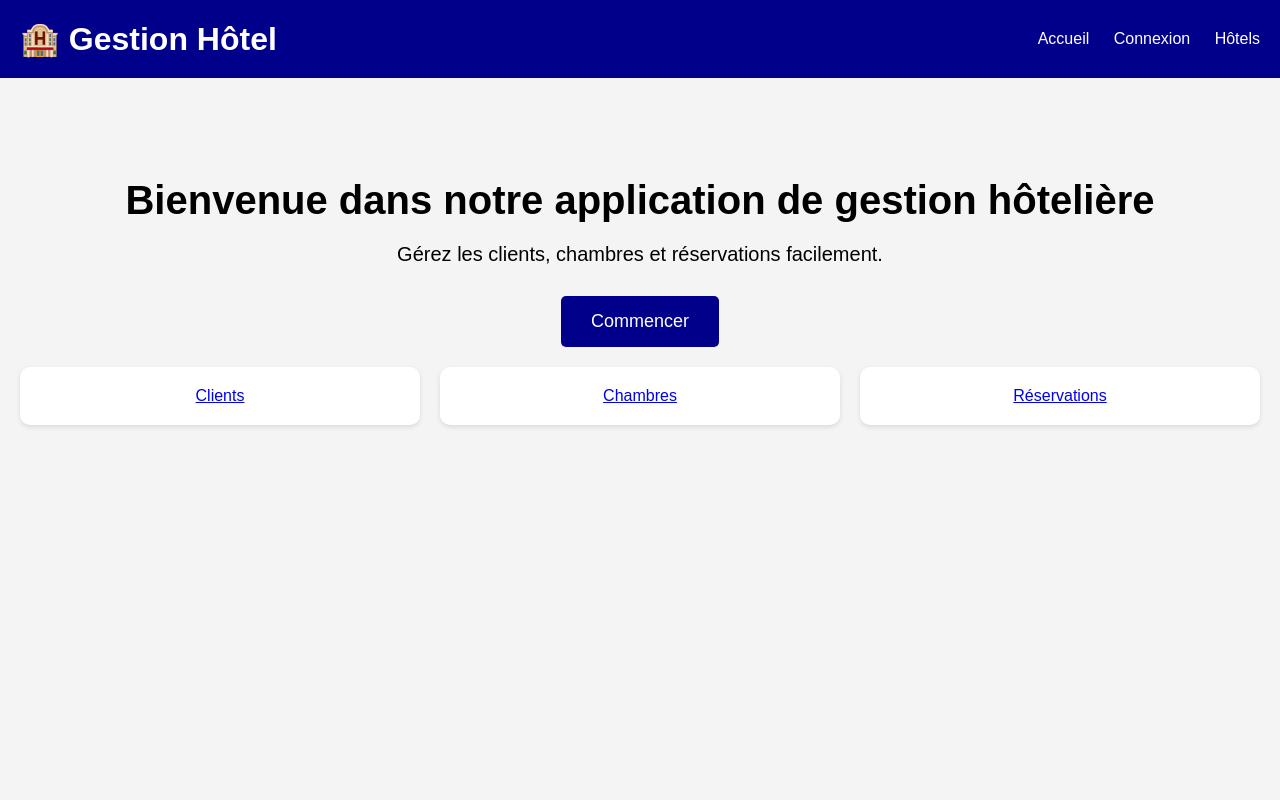
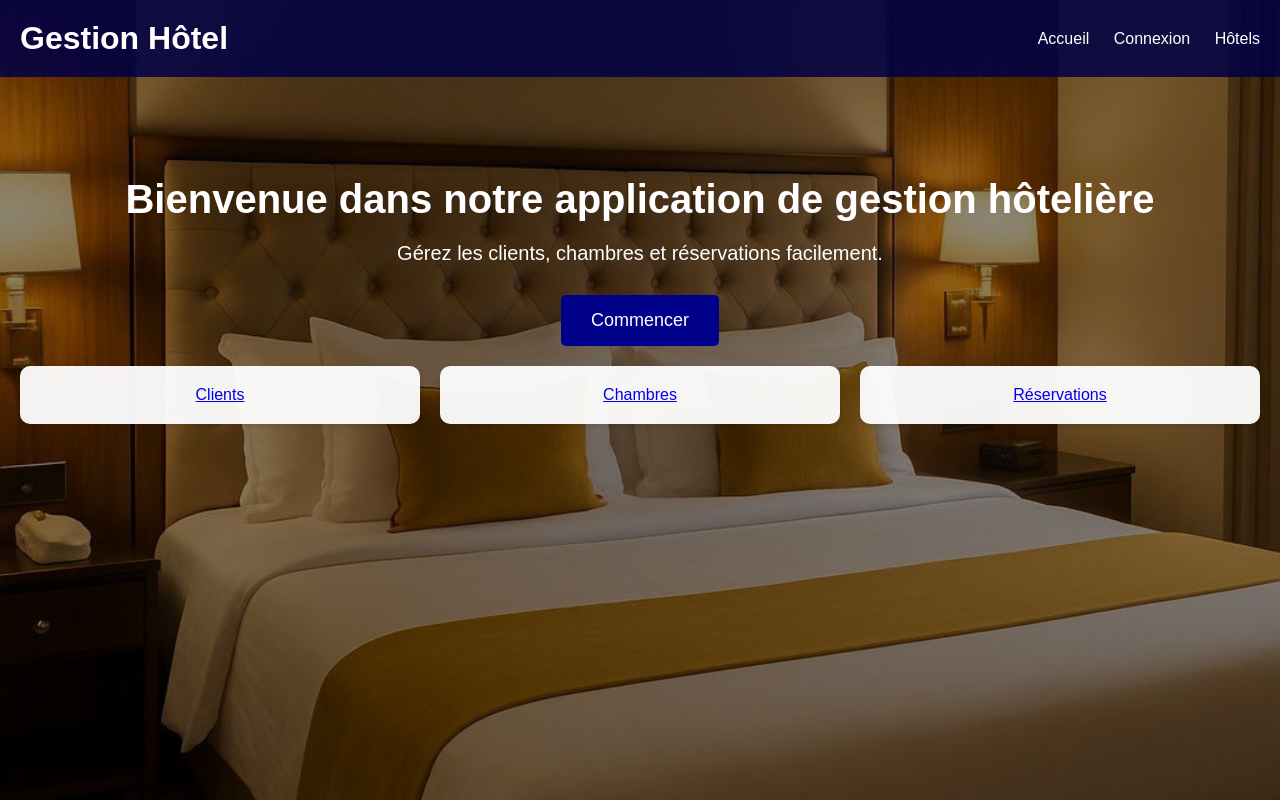
Before and after one commit to adamaberthe2005-byte/hotel_reservation, a PHP site: page /index.php in a window 1280 px wide. Run offline with PHP 8.4, Linux system fonts and the light colour scheme.

Commit message:
ajout de l'arriere plan

```diff
--- a/index.php
+++ b/index.php
@@ -8,7 +8,7 @@
 </head>
 <body>
     <header>
-        <h1>🏨 Gestion Hôtel</h1>
+        <h1> Gestion Hôtel</h1>
         <nav>
             <a href="index.php">Accueil</a>
             <a href="pages/login.php">Connexion</a>
--- a/style.css
+++ b/style.css
@@ -5,12 +5,17 @@
 }
 
 body{
-    font-family: Arial;
-    background-color: #f4f4f4;
+    font-family: Arial, sans-serif;
+    min-height: 100vh;
+    color: #fff;
+    background:
+        linear-gradient(rgba(0, 0, 0, 0.45), rgba(0, 0, 0, 0.45)),
+        url('images/background.jpeg') center/cover no-repeat fixed;
+    background-attachment: fixed;
 }
 
 header{
-    background-color: darkblue;
+    background: rgba(0, 0, 70, 0.85);
     color: white;
     padding: 20px;
 
@@ -93,7 +98,7 @@ button:hover{
 /* CONTENU */
 .main {
     flex: 1;
-    background: #f4f4f4;
+    background: transparent;
     display: flex;
     flex-direction: column;
 }
@@ -111,7 +116,8 @@ button:hover{
 }
 
 .card {
-    background: white;
+    background: rgba(255, 255, 255, 0.95);
+    color: #222;
     padding: 20px;
     flex: 1;
     border-radius: 10px;
```
Also changed, not shown: images/background.jpeg (added).
